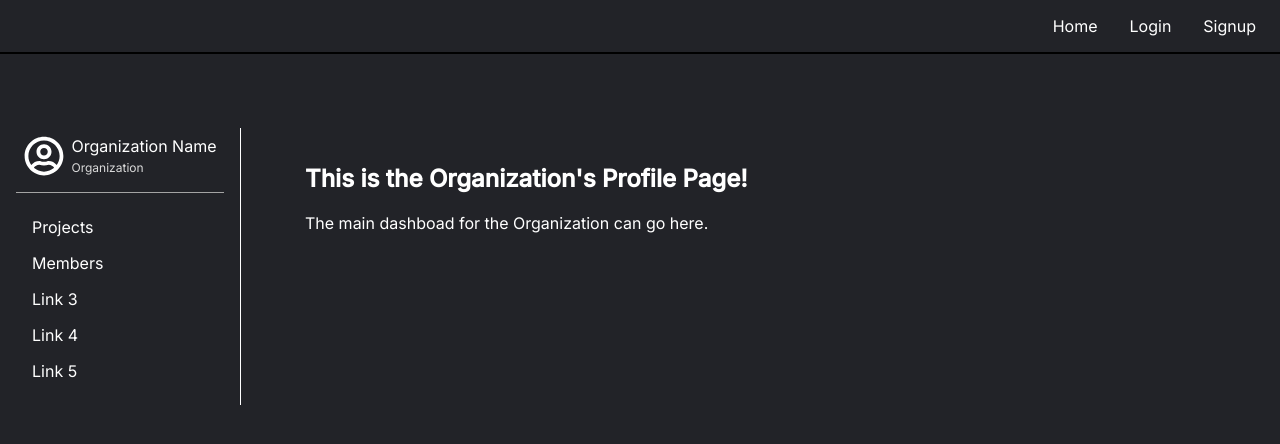
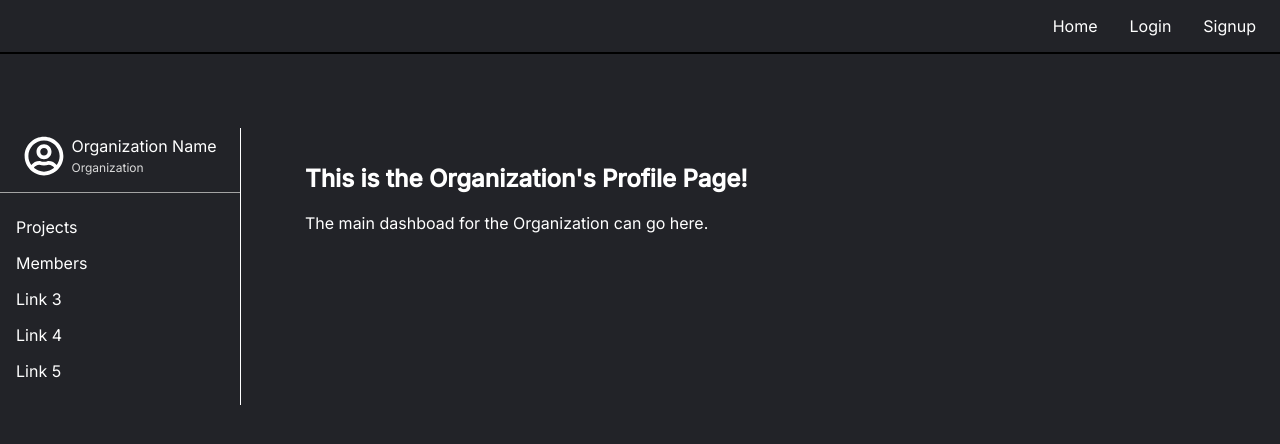
Before and after one commit to efmorales/ticketmanager-frontend, a React (Create React App) app: page /organization in a window 1280 px wide. Shown: the top 444 px of the page. Built offline with nearby package versions, Linux system fonts and the light colour scheme; no server answers.

Commit message:
Updated basic styling for side-nav.

```diff
--- a/src/layouts/OrganizationLayout.css
+++ b/src/layouts/OrganizationLayout.css
@@ -5,7 +5,7 @@
 .profile-link {
   border-bottom: 1px solid rgb(164, 164, 164);
   padding: .5em 0 1em;
-  margin: 0 1em 1em;
+  /* margin: 0 1em 1em; */
 }
 
 .profile-link a {
@@ -26,25 +26,28 @@
 }
 
 .organization-nav ul {
-  display: flex;
+  /* display: flex; */
+  list-style-type: none;
   flex-direction: column;
   padding: 0;
+  /* margin: 0; */
 }
 
 .organization-nav ul li {
-  list-style: none;
+  display: block;
   min-width: 15em;
 }
 
 .organization-nav ul li a {
+  all: unset;
   color: #fff;
   text-decoration: none;
   display: block;
-  width: 100%;
-  padding: .5em 2em;
+  /* width: 100%; */
+  padding: .5em 1em;
 }
 
-.organization-nav ul li:hover {
+.organization-nav ul li a:hover {
   background-color: rgb(59, 59, 59);
   border-right: .5em solid #fff;
 }
```
